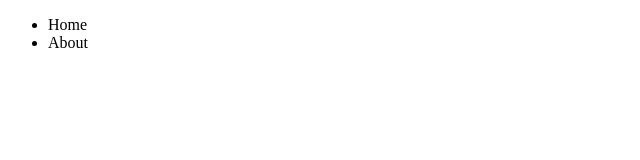
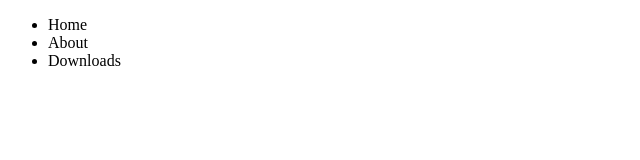
Before and after one commit to TanishqSingla/squash-example, a plain HTML site: page index.html in a window 1280 px wide. Shown: the full height of the page, 0-640 px from the left. Drawn offline with Linux system fonts and the light colour scheme.

Commit message:
Adding Downloads in navbar list

```diff
--- a/index.html
+++ b/index.html
@@ -12,6 +12,7 @@
         <ul>
           <li>Home</li>
           <li>About</li>
+          <li>Downloads</li>
         </ul>
       </nav>
     </header>
```
